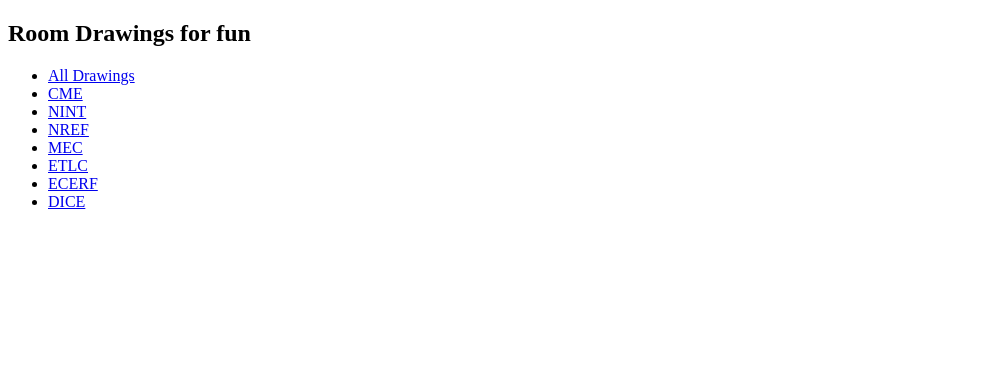
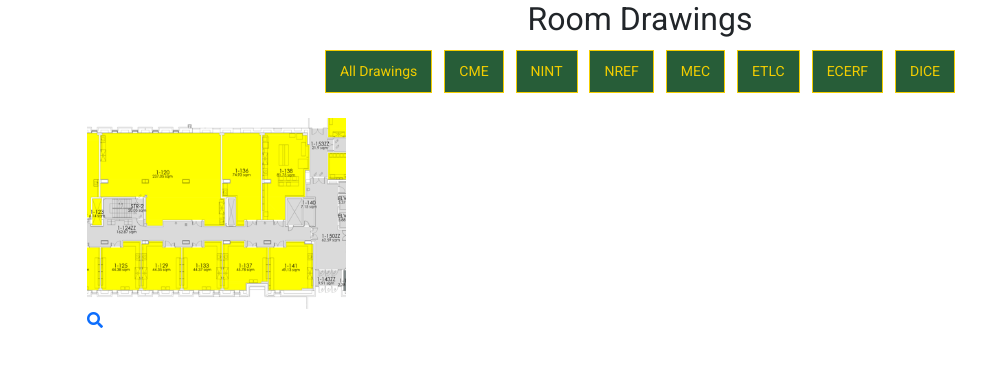
Before and after one commit to Raeed-Ahmed-Audri/Heatmaps, a plain HTML site: page HTML/index.html in a window 1280 px wide. Shown: the whole page, without its empty margins (0-1008 px from the left). Drawn offline with nearby package versions, Linux system fonts and the light colour scheme; files that its build step writes are made by us from their sources.

Commit message:
Commit 2

```diff
--- a/CSS/style.css
+++ b/CSS/style.css
@@ -1,3 +1,69 @@
+@import url('https://fonts.googleapis.com/css2?family=Roboto:wght@400&display=swap');
+
+body {
+    font-family: 'Roboto', sans-serif;
+}
+
+.heading h2 {
+    margin-bottom: 20px;
+    font-family: 'Roboto', sans-serif;
+}
+
 .filter a {
+    color: #F2CD00;
+    border: 1px solid #F2CD00;
+    padding: 10px 14px;
+    background-color: #275D38;
+    text-decoration: none;
+    margin: 4px;
+    font-family: 'Roboto', sans-serif;
+    font-size: 14px;
+    display: inline-block;
+    vertical-align: middle;
+    transition: background-color 0.3s, color 0.3s;
+}
 
+.filter a:hover {
+    background-color: #F2CD00;
+    color: #275D38;
 }
+
+.filter li {
+    display: inline-block;
+    list-style-type: none;
+}
+
+.filter ul {
+    padding-left: 0;
+}
+
+.filter {
+    text-align: center;
+    width: 100%;
+}
+
+.itemsContainer {
+    width: 100%;
+}
+
+.items {
+    list-style: none;
+    padding: 0;
+    margin: 0;
+}
+
+.items li {
+    padding: 5px;
+    float: left;
+    width: calc(25% - 10px);
+}
+
+.items img {
+    width: 100%;
+    height: auto;
+    display: block;
+}
+
+.items li img{
+    width: 100%;
+}
--- a/HTML/index.html
+++ b/HTML/index.html
@@ -2,7 +2,15 @@
 <html>
 <head>
     <title>Room Utilization</title>
-    <link rel="stylesheet" href="style.css">
+
+    <link rel="stylesheet" href="https://cdnjs.cloudflare.com/ajax/libs/fancybox/3.5.7/jquery.fancybox.css">
+
+    <link rel="stylesheet" href="https://use.fontawesome.com/releases/v5.8.1/css/all.css">
+    <script src="https://ajax.googleapis.com/ajax/libs/jquery/3.7.1/jquery.min.js"></script>
+    <link href="https://cdn.jsdelivr.net/npm/bootstrap@5.3.3/dist/css/bootstrap.min.css" rel="stylesheet" integrity="sha384-QWTKZyjpPEjISv5WaRU9OFeRpok6YctnYmDr5pNlyT2bRjXh0JMhjY6hW+ALEwIH" crossorigin="anonymous">
+    <script src="https://cdn.jsdelivr.net/npm/bootstrap@5.3.3/dist/js/bootstrap.bundle.min.js" integrity="sha384-YvpcrYf0tY3lHB60NNkmXc5s9fDVZLESaAA55NDzOxhy9GkcIdslK1eN7N6jIeHz" crossorigin="anonymous"></script>
+    <script src="https://cdn.jsdelivr.net/npm/bootstrap@5.3.3/dist/js/bootstrap.bundle.min.js" integrity="sha384-YvpcrYf0tY3lHB60NNkmXc5s9fDVZLESaAA55NDzOxhy9GkcIdslK1eN7N6jIeHz" crossorigin="anonymous"></script>
+    <link rel="stylesheet" href="../CSS/style.css">
 </head>
 <body>
     <div id = "drawing" class = "section">
@@ -10,11 +18,10 @@
 
             <div class = "row">
 
-                <div class = "heading">
-                    <h2>Room Drawings for fun</h2>
-                </div>
+
 
                 <div class = "filter">
+                    <h2>Room Drawings</h2>
                     <ul id = "filters">
 
                         <li><a href="#" data-filter="*" class = "current">All Drawings</a></li>
@@ -30,24 +37,27 @@
 
                 </div>
 
+                <div class="itemsContainer">
+                    <ul class="items">
+                        <li class="CME col-xs-6 col-sm-4 col-lg-3">
+                            <div class="item">
+                                <img src="../Images/Thumbnails/CME1.png">
+
+                                <div class="icons openButton" data-fancybox="gallery" data-caption="CME 1 Image">
+                                    <a href="../Images/CME/1.png">
+                                        <i class="fas fa-search fancybox-icon"></i>
+                                    </a>
+                                </div>
+                            </div>
+                        </li>
+                    </ul>
                 </div>
-
             </div>
-
         </div>
-
     </div>
-
-
-
-
     <div id="dataContainer"></div>
-
-
-
-
-
-    <script src="script.js"></script>
-    <script> type = "text/javascript src="https://unpkg.com/isotope-layout@3.0.6/dist/isotope.pkgd.min.js"</script>
+    <script src="https://cdnjs.cloudflare.com/ajax/libs/fancybox/3.5.7/jquery.fancybox.js"></script>
+    <script src="../JS/script.js"></script>
+    <script src="https://unpkg.com/isotope-layout@3.0.6/dist/isotope.pkgd.min.js" type="text/javascript"></script>
 </body>
 </html>
--- a/JS/script.js
+++ b/JS/script.js
@@ -1,26 +1,11 @@
-// Call this function whenever you want to fetch and display new data
-function fetchData() {
-    var selectedBuilding = $('#buildingFilter').val();
-    google.script.run.withSuccessHandler(function(data) {
-        displayData(data, selectedBuilding);
-    }).getAllBuildingsData();
-  }
-
-  function displayData(data, selectedBuilding) {
-    var container = $('#dataContainer');
-    container.empty(); // Clear previous data
-    var filteredData = data;
-    if(selectedBuilding !== 'all') {
-        filteredData = data.filter(item => item.building === selectedBuilding);
+$(document).ready(function(){
+  $("[data-fancybox]").fancybox();
+  $(".item").isotope({
+    filter: '*',
+    animationOptions: {
+      duration: 1500,
+      easing: 'linear',
+      queue: false
     }
-
-    filteredData.forEach(function(item) {
-        var para = $('<p>').text(`Building: ${item.building}, Room: ${item.room}, Utilization: ${item.utilization}%`);
-        container.append(para);
-    });
-  }
-
-  // Initial fetch and display
-  $(document).ready(function() {
-    fetchData();
-  });
+  })
+});
```
Also changed, not shown: Images/Thumbnails/CME1.png (added), Images/Thumbnails/DICE 1.png (added), Images/Thumbnails/MEC 1.png (added).
